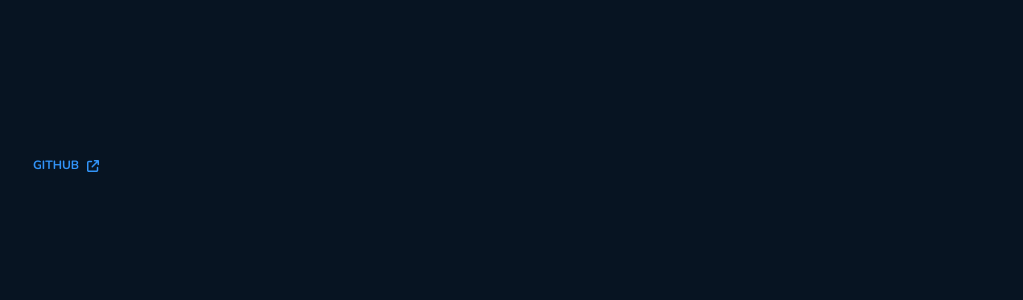
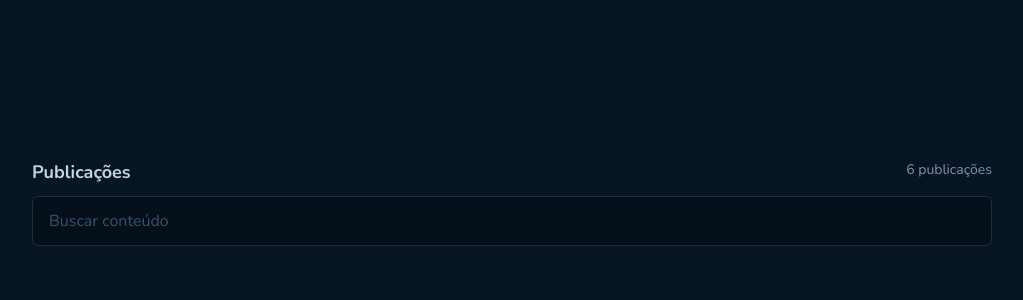
Before and after one commit to DouglasO-R/github-blog, a React (Vite) app: page / in a window 1280 px wide. Shown: the top 300 px of the page, without its empty margins (128-1151 px from the left). Built offline with nearby package versions, Linux system fonts and the light colour scheme.

Commit message:
feat(Components/Search):Create UI for search bar

```diff
--- a/src/App.tsx
+++ b/src/App.tsx
@@ -1,5 +1,6 @@
 import { ThemeProvider } from "styled-components";
 import { Link } from "./components/Link";
+import { Search } from "./components/Search";
 import { GlobalStyle } from "./styles/global";
 import { defaultTheme } from "./styles/themes/defaultTheme";
 
@@ -10,7 +11,7 @@ function App() {
       <GlobalStyle />
 
       <div style={{ padding: "10rem" }}>
-        <Link icon="goTo" text="github" to="/" />
+        <Search />
       </div>
     </ThemeProvider>
   )
--- /dev/null
+++ b/src/components/Search/index.tsx
@@ -0,0 +1,20 @@
+import { InputStyle, SearchContainer, SearchHeader } from "./styles";
+
+
+export function Search() {
+
+    return (
+        <SearchContainer>
+
+            <SearchHeader>
+                <h1>Publicações</h1>
+                <span>6 publicações</span>
+            </SearchHeader>
+
+            <InputStyle
+                type="text"
+                placeholder="Buscar conteúdo"
+            />
+        </SearchContainer>
+    )
+}
--- /dev/null
+++ b/src/components/Search/styles.ts
@@ -0,0 +1,47 @@
+import styled from "styled-components";
+
+
+export const SearchContainer = styled.article`
+    width: 100%;
+    max-width:90rem;
+    margin-bottom:3rem ;
+    margin: 0 auto;
+`
+
+export const SearchHeader = styled.header`
+    display: flex;
+    justify-content: space-between;
+    align-items: flex-start;
+
+    margin-bottom: 0.75rem;
+
+    > h1 {
+        font-weight: 700;
+        font-size: 1.125rem;
+        color: ${({ theme }) => theme.colors.subtitle};
+    }
+
+    > span {
+        color: ${({ theme }) => theme.colors.span};
+        font: 400 0.875rem Nunito;
+    }
+`
+
+export const InputStyle = styled.input`
+    width: 100%;
+    height: 3.125rem;
+    padding: 0.75rem 1rem;
+
+    background-color: ${({ theme }) => theme.colors.input};
+    border: 1px solid ${({ theme }) => theme.colors.border};
+    border-radius: 6px;
+    color: ${({ theme }) => theme.colors.text};
+
+    ::placeholder{
+        color: ${({ theme }) => theme.colors.label};
+    }
+
+    :hover,:focus{
+        outline: 1px solid ${({ theme }) => theme.colors.blue};
+    }
+`
```
